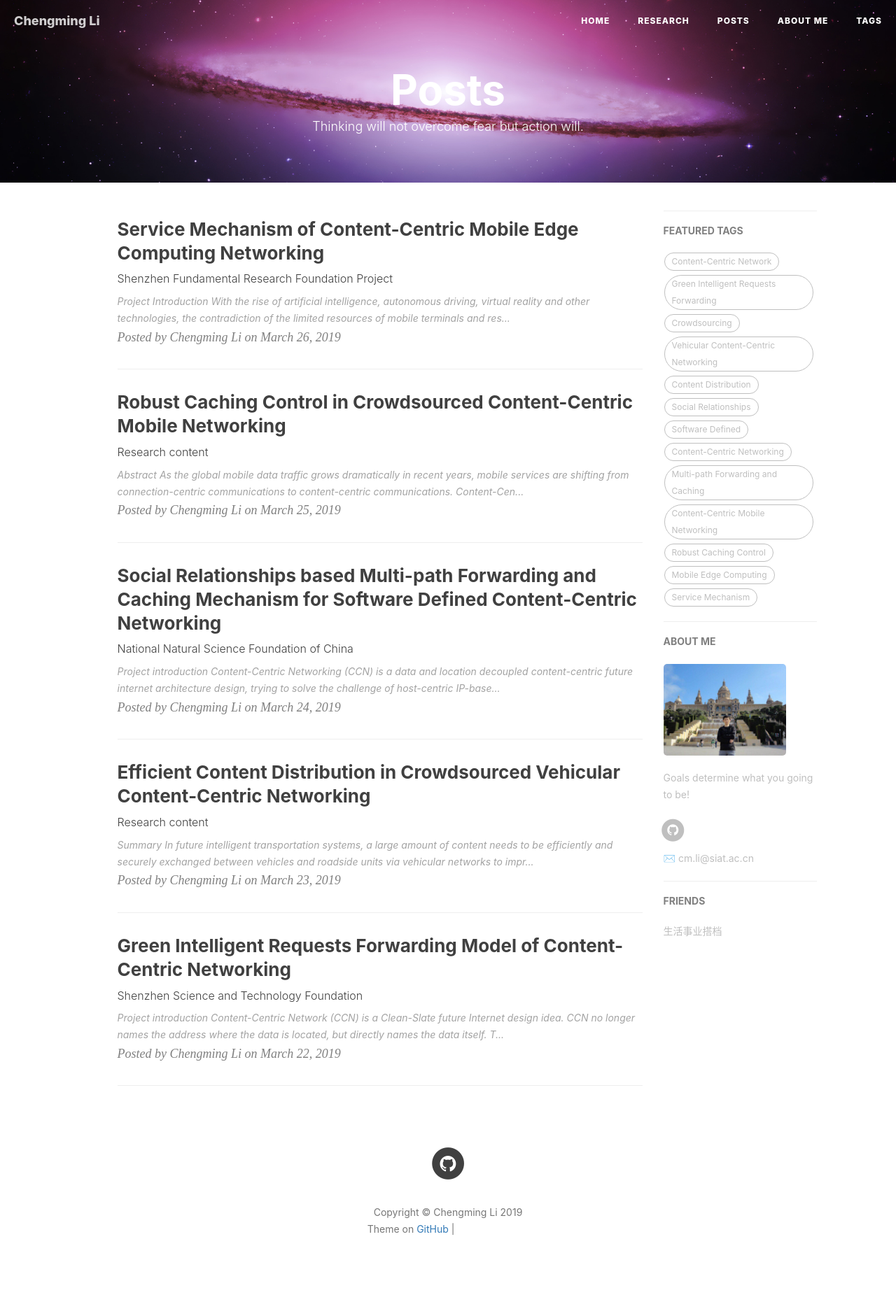
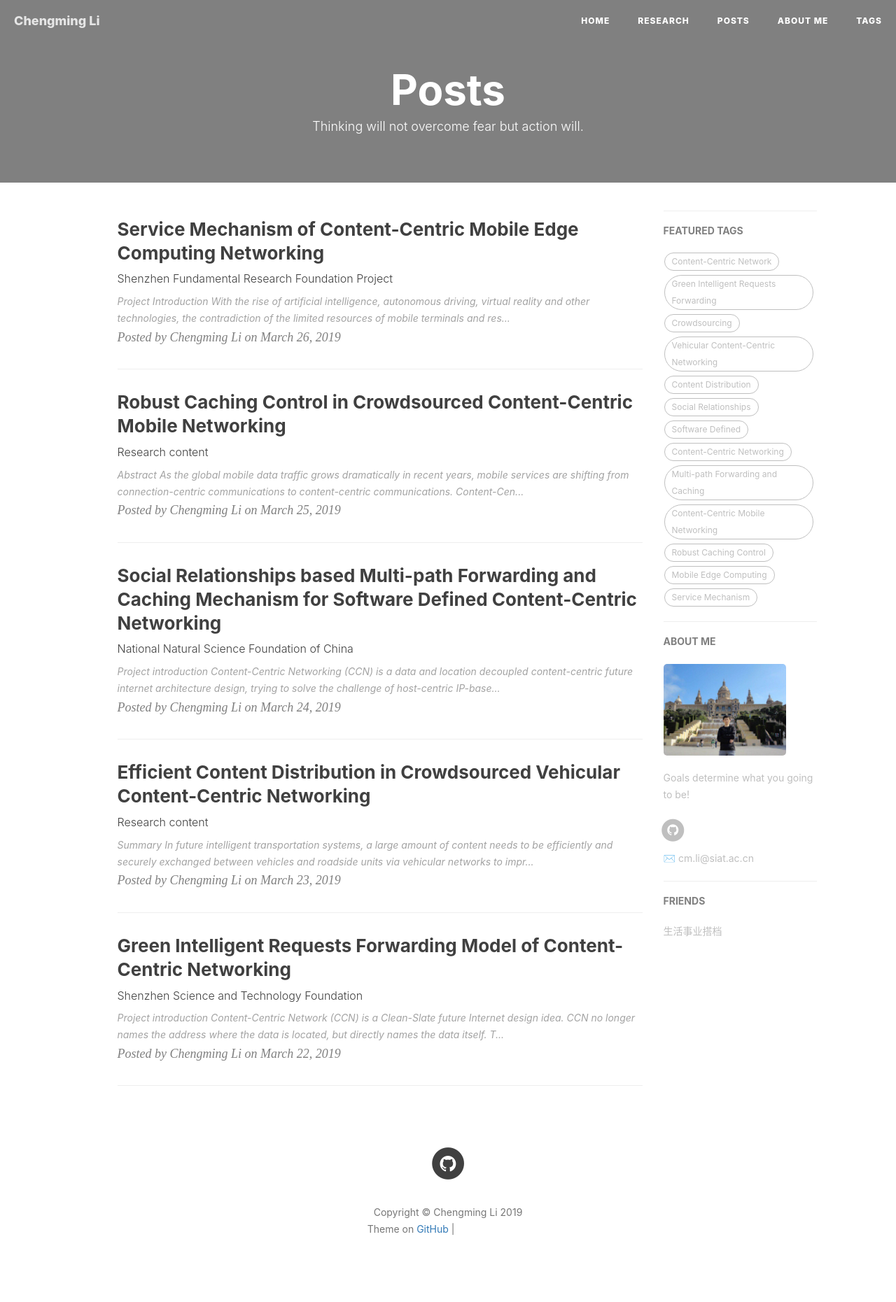
Before and after one commit to cm-li/cm-li.github.io, a Jekyll site: the page built from post_list/index.html, in a window 1280 px wide. Shown: the whole page at 70% size. Built offline with Jekyll 4.4.1, drawn with Linux system fonts in a browser that asks for light colours; nearby versions of some CDN libraries; the list of posts is cut into pages by our own code; comment, search, counter and statistics services are not loaded; grey boxes are pictures that could not be loaded.

Commit message:
Update _config.yml

```diff
--- a/_config.yml
+++ b/_config.yml
@@ -2,7 +2,7 @@
 title: Chengming Li
 SEOTitle: Homepage of Chengming Li | 李成明的主页
 subject: Future Intelligent Internet
-header-img: img/home-bg-star.jpg
+header-img: post-bg-redcloud.jpg
 email: cm.li@siat.ac.cn
 description: "Continuously studing"
 keyword: "Chengming Li, 李成明, 博士, 中国科学院深圳先进技术研究院, 数字所, 副研究员。"
```
